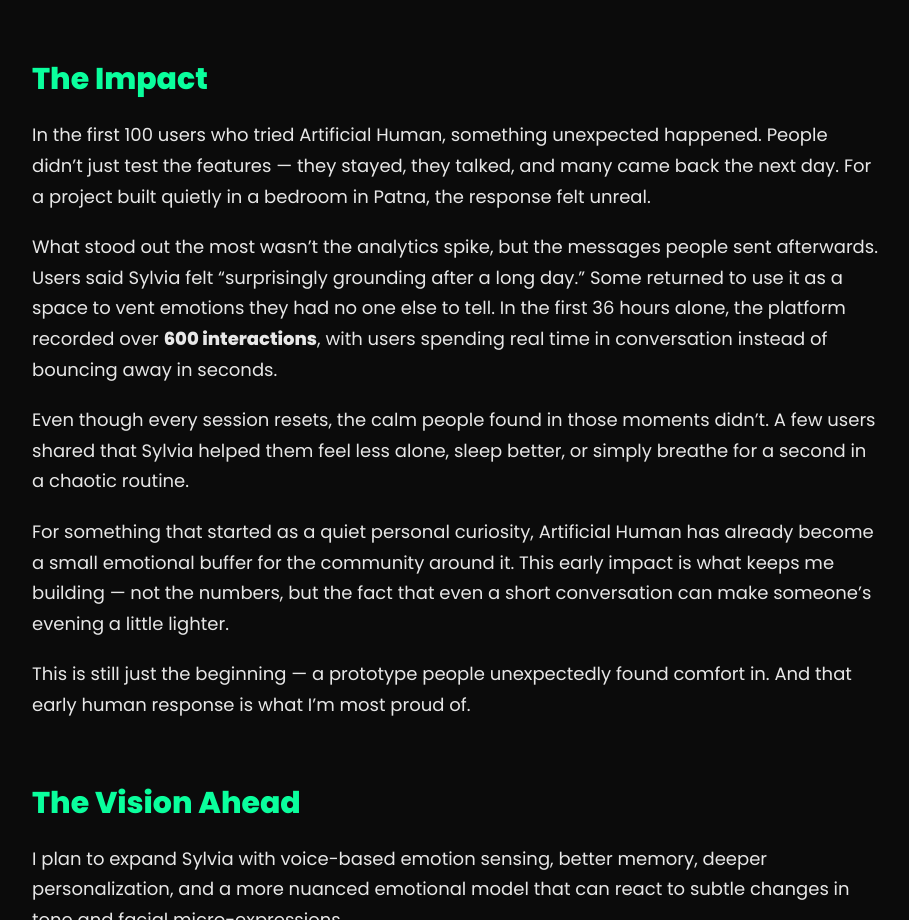
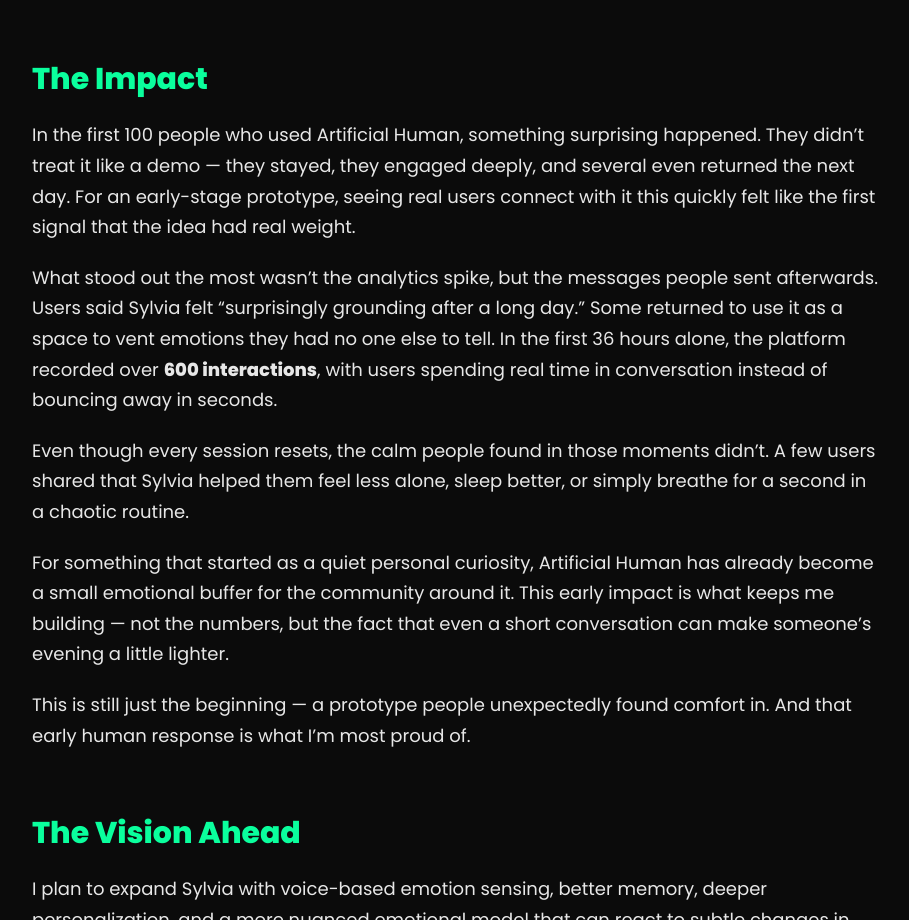
Before and after one commit to akarsh-anand-bot/Artificial-Human, a website: page about.html in a window 1280 px wide. Shown: the part 1791-2711 px from the top of the page, without its empty margins (183-1092 px from the left). Drawn offline with Linux system fonts and the light colour scheme.

Commit message:
Update about.html

```diff
--- a/about.html
+++ b/about.html
@@ -174,7 +174,7 @@ footer p{
   </div>
 </div>
 
-<!-- YOUR ROLE SECTION -->
+<!-- My ROLE SECTION -->
 <div class="section">
   <h2>What I Built</h2>
   <p>
@@ -187,14 +187,14 @@ footer p{
   </p>
 </div>
 
-<!-- ============================= -->
+
 <!--         THE IMPACT           -->
-<!-- ============================= -->
+
 
 <div class="section">
   <h2>The Impact</h2>
   <p>
-    In the first 100 users who tried Artificial Human, something unexpected happened. People didn’t just test the features — they stayed, they talked, and many came back the next day. For a project built quietly in a bedroom in Patna, the response felt unreal.
+   In the first 100 people who used Artificial Human, something surprising happened. They didn’t treat it like a demo — they stayed, they engaged deeply, and several even returned the next day. For an early-stage prototype, seeing real users connect with it this quickly felt like the first signal that the idea had real weight.
   </p>
 
   <p>
```
